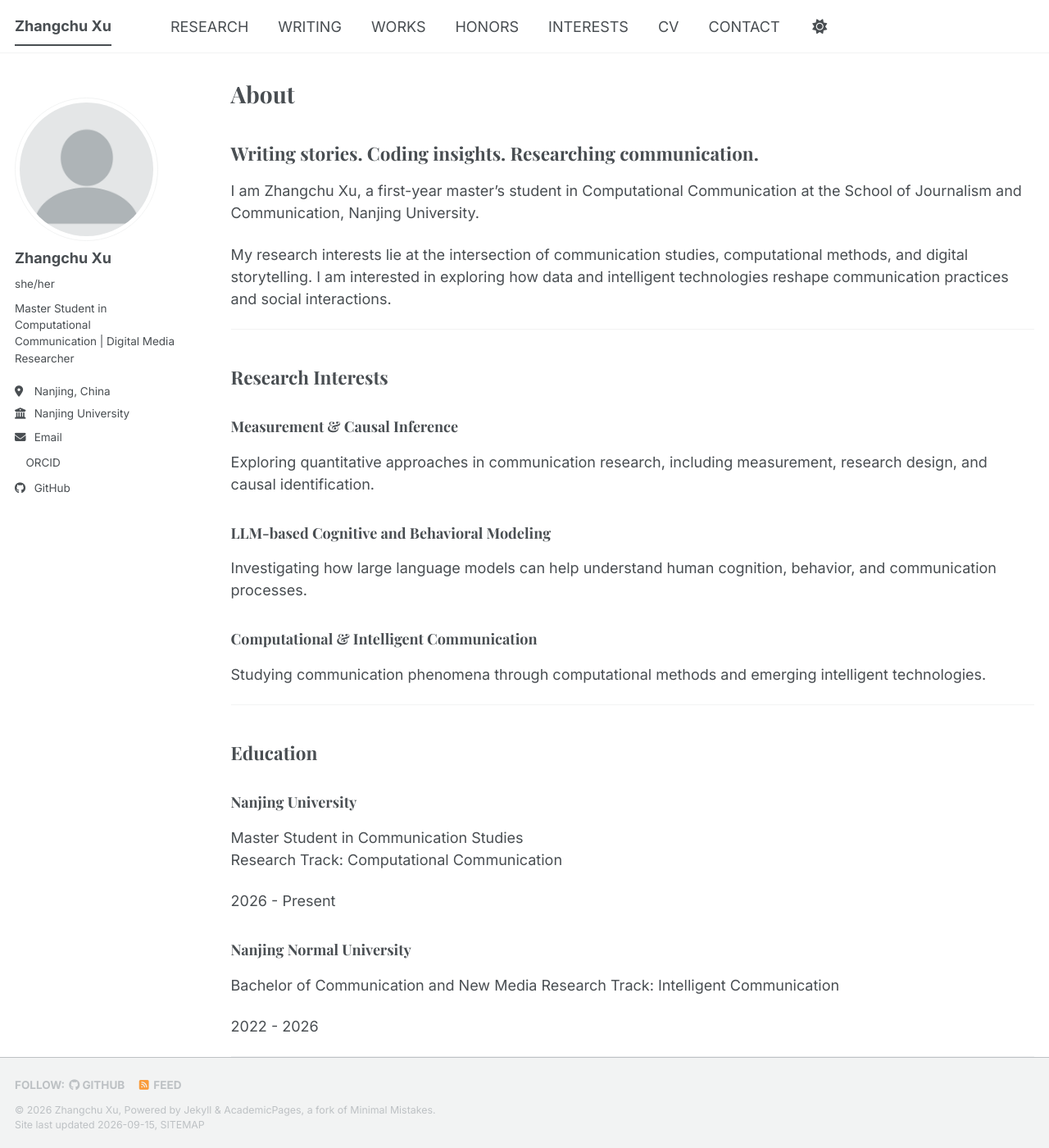
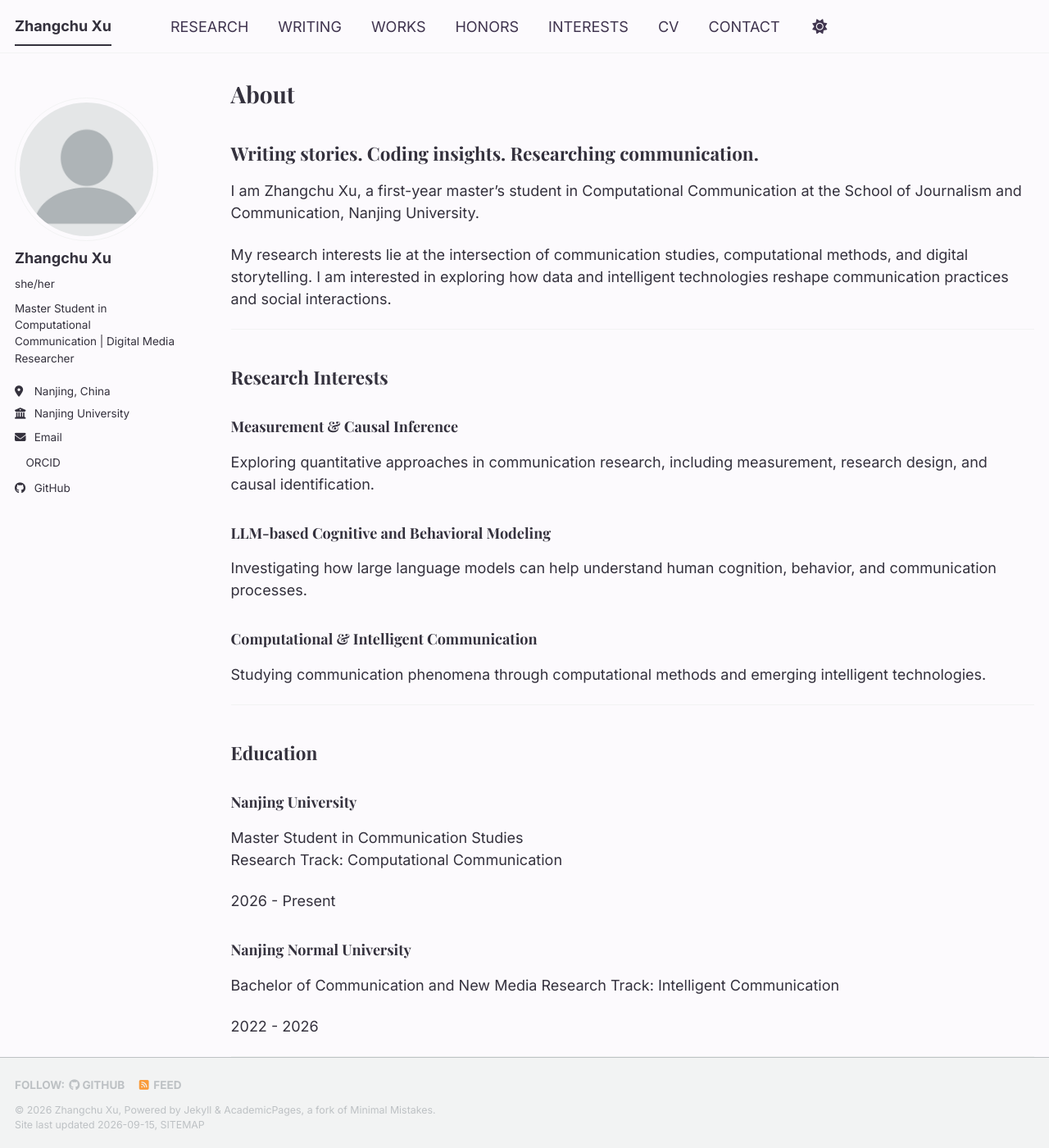
Before and after one commit to xuzhangchu0103/xuzhangchu0103.github.io, a Jekyll site: the page built from _pages/about.md, in a window 1280 px wide and 1400 px high. Shown: the whole window at 82% size. Built offline with Jekyll 4.4.1, drawn with Linux system fonts in a browser that asks for light colours; a style sheet for code colours, icons or effects is not loaded.

Commit message:
Update primary color and theme variables in SCSS

```diff
--- a/_sass/theme/_default_light.scss
+++ b/_sass/theme/_default_light.scss
@@ -2,7 +2,7 @@
     DEFAULT THEME - LIGHT VERSION
     ========================================================================== */
 /* Color codes used for the theme */
-$primary-color              : #2f7f93;
+$primary-color              : #8B7BB8;
 $gray                       : #7a8288;
 $dark-gray                  : mix(#000, $gray, 40%);
 $darker-gray                : mix(#000, $gray, 60%);
@@ -29,19 +29,19 @@ $sidebar-screen-min-width   : 1024px;
 /* Default light theme for the site */
 :root {
     --global-base-color                 : #{$primary-color};
-    --global-bg-color                   : #fff;
+    --global-bg-color                   : #FCFAFD;
     --global-footer-bg-color            : #f2f3f3;
     --global-border-color               : #{$lighter-gray};
     --global-dark-border-color          : #bdc1c4;
     --global-code-background-color      : #fafafa;
     --global-code-text-color            : #{$darker-gray};
     --global-fig-caption-color          : mix(#fff,  #{$dark-gray}, 25%);
-    --global-link-color                 : #52adc8;
-    --global-link-color-hover           : mix(#000, #2f7f93, 25%);
-    --global-link-color-visited         : mix(#fff, #2f7f93, 25%);
-    --global-masthead-link-color        : #{$dark-gray};
-    --global-masthead-link-color-hover  : mix(#000, #{$gray}, 25%);
-    --global-text-color                 : #{$dark-gray};
+    --global-link-color                 : #8B7BB8;
+    --global-link-color-hover           : #E8A8C8;
+    --global-link-color-visited         : #A99ACF;
+    --global-masthead-link-color        : #40354F;
+    --global-masthead-link-color-hover  : #8B7BB8;
+    --global-text-color                 : #34313D;
     --global-text-color-light           : #{$light-gray};
     --global-thead-color                : #{$lighter-gray};
 }
```
